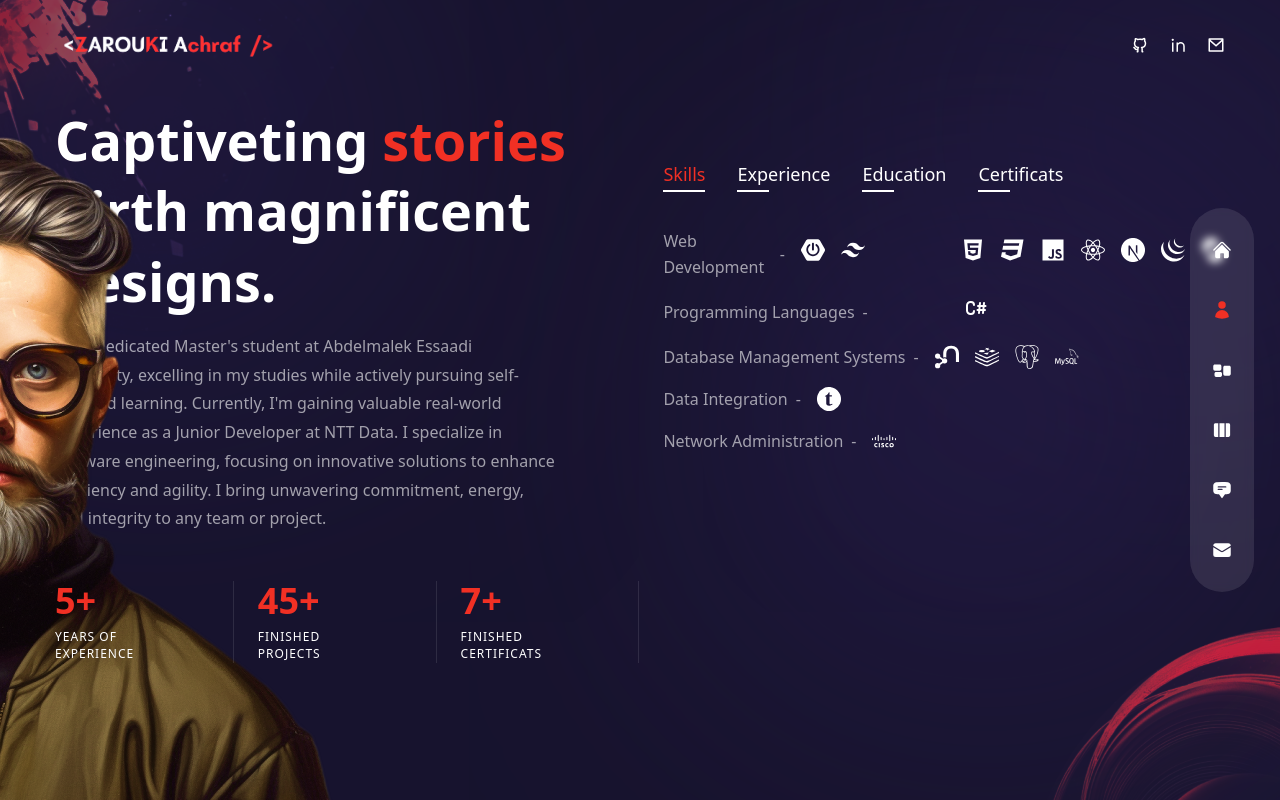
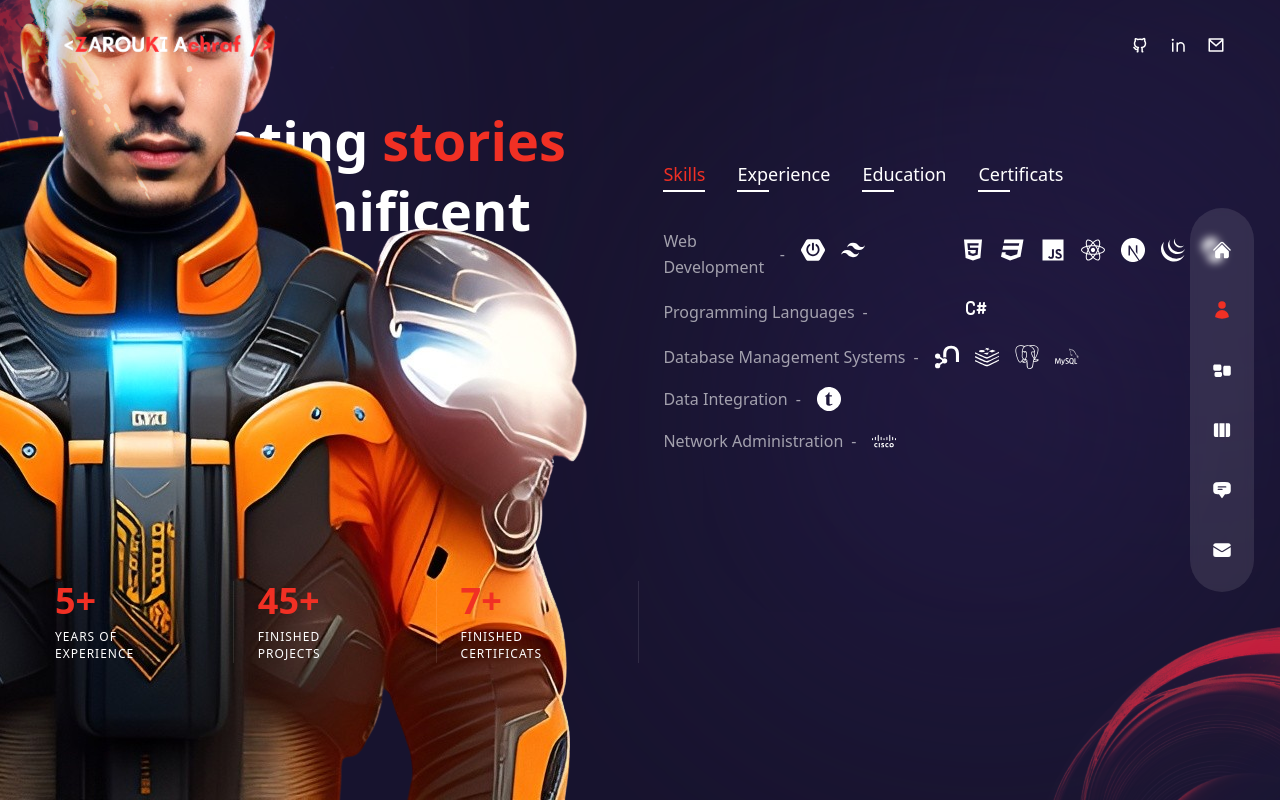
Before and after one commit to Achraftraf/Achraftraf.github.io, a Next.js app: page /about in a window 1280 px wide. Built offline with nearby package versions, Linux system fonts and the light colour scheme; some icons are missing.

Commit message:
this is an update of the home page

```diff
--- a/components/Avatarabout.js
+++ b/components/Avatarabout.js
@@ -2,7 +2,7 @@ import Image from "next/image";
 
 const Avatarabout = () => {
   return <div className="hidden xl:flex xl:max-w-none">
-<Image src={'/avatar.png'}  width={737} height={678} alt="" className='translate-z-0 w-full h-full' />
+<Image src={'/av-removebg.png'}  width={400} height={100} alt="" className='translate-z-0 w-full h-full' />
   </div>;
 };
 console.log("test")
--- a/pages/index.js
+++ b/pages/index.js
@@ -14,11 +14,10 @@ const Home = () => {
       <div className="text-center flex flex-col justify-center xl:p-40 xl:text-left h-full container mx-auto">
         {}
         <motion.h1 variants={fadeIn('down',0.2)}
-initial="hidden" animate="show" exit="hidden" className="h1">Transforming Ideas <br /> Into  <span className="text-accent">Digital Reality</span></motion.h1>
+initial="hidden" animate="show" exit="hidden" className="h1">Full-Stack <br /><span className="text-accent">Engineer.</span></motion.h1>
         {}
         <motion.p  variants={fadeIn('down',0.3)}
 initial="hidden" animate="show" exit="hidden" className='max-w-sm xl:max-w-xl mx-auto xl:mx-0 mb-10 xl:mb-16'>
-  Test: Write something here
 </motion.p>
 {}
 <div className="flex justify-center xl:hidden relative">
```
